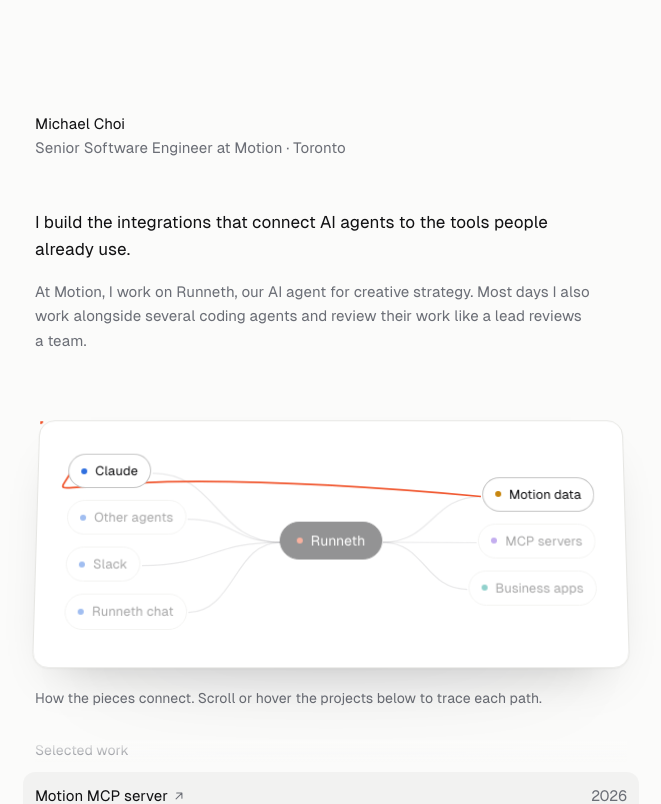
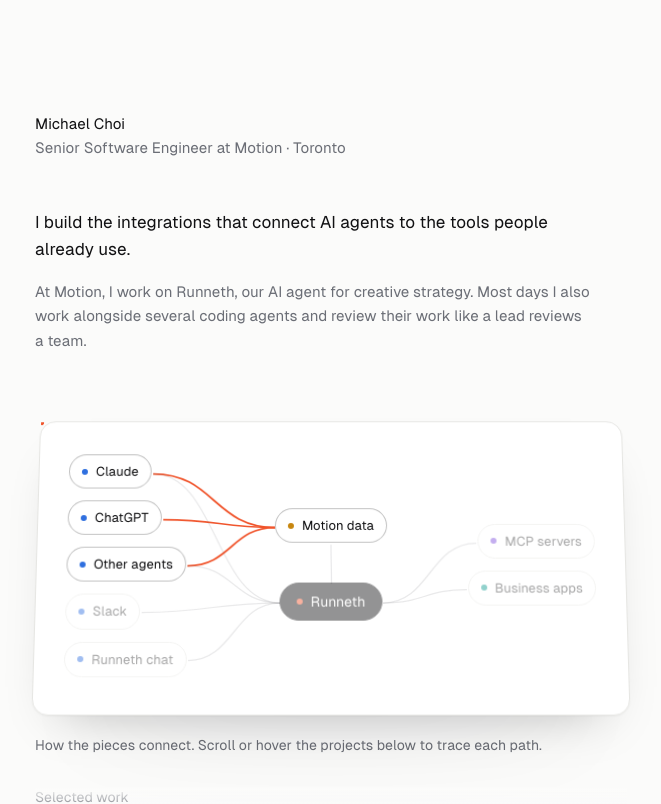
Before and after one commit to Michael-Choi/portfolio2.0, a React (Vite) app: page / in a window 1280 px wide. Shown: the top 804 px of the page, without its empty margins (309-970 px from the left). Built offline with nearby package versions, Linux system fonts and the light colour scheme.

Commit message:
fix: show the Motion MCP server as open to every agent
The Motion MCP server works with Claude, ChatGPT, and any MCP client, not
only Claude. Add ChatGPT to the diagram, move Motion data to the center
so every agent connects to it directly, and update the copy.

```diff
--- a/src/components/IntegrationDiagram.tsx
+++ b/src/components/IntegrationDiagram.tsx
@@ -28,16 +28,6 @@
   const ey = dy > 0 ? b.top : b.bottom;
   const my = (sy + ey) / 2;
   return `M${a.cx},${sy} C${a.cx},${my} ${b.cx},${my} ${b.cx},${ey}`;
-}
-
-/** Claude to Motion data skips Runneth, so it arcs around the hub: over it, or down its left side. */
-function arc(a: Box, b: Box, hub: Box) {
-  if (a.bottom < hub.top) {
-    const left = Math.max(4, Math.min(a.left, b.left, hub.left) - 22);
-    return `M${a.left},${a.cy} C${left},${a.cy + 40} ${left},${b.cy - 40} ${b.left},${b.cy}`;
-  }
-  const top = Math.max(4, Math.min(a.top, b.top, hub.top) - 24);
-  return `M${a.right},${a.cy} C${a.right + 60},${top} ${b.left - 60},${top} ${b.left},${b.cy}`;
 }
 
 const Pill = ({ node, state }: { node: MapNode; state: 'rest' | 'on' | 'off' }) => {
@@ -112,7 +102,6 @@
   const stateOf = (id: string) => (!active || lit.size === 0 ? 'rest' : litNodes.has(id) ? 'on' : 'off');
 
   const column = (side: MapNode['side']) => nodes.filter((node) => node.side === side);
-  const hub = nodes.find((node) => node.side === 'hub')!;
 
   // The card leans back a little and tilts a few degrees toward the pointer. Touch and reduced
   // motion keep the resting tilt. The style changes directly, so pointer moves cause no re-render.
@@ -161,7 +150,7 @@
                 const b = boxes[to];
                 if (!a || !b) return null;
                 const key = `${from}-${to}`;
-                const d = from === 'claude' && to === 'motion' ? arc(a, b, boxes[hub.id]) : link(a, b);
+                const d = link(a, b);
                 const on = lit.has(key);
                 return (
                   <g key={key}>
@@ -190,7 +179,12 @@
                   <Pill key={node.id} node={node} state={stateOf(node.id)} />
                 ))}
               </div>
-              <Pill node={hub} state={stateOf(hub.id)} />
+              {/* Motion data sits above Runneth on wide screens and beside it on phones. */}
+              <div className="flex items-center gap-6 sm:flex-col sm:gap-10">
+                {column('center').map((node) => (
+                  <Pill key={node.id} node={node} state={stateOf(node.id)} />
+                ))}
+              </div>
               <div className="flex flex-wrap justify-center gap-2 sm:flex-col sm:items-end sm:gap-3">
                 {column('right').map((node) => (
                   <Pill key={node.id} node={node} state={stateOf(node.id)} />
--- a/src/content.ts
+++ b/src/content.ts
@@ -15,22 +15,27 @@
 ];
 
 export type Group = 'hub' | 'surface' | 'data' | 'tools' | 'apps';
-export type MapNode = { id: string; label: string; group: Group; side: 'left' | 'hub' | 'right' };
+export type MapNode = { id: string; label: string; group: Group; side: 'left' | 'center' | 'right' };
 
-// The integration diagram. Left: where people and agents talk to Runneth. Right: what Runneth reaches.
+// The integration diagram. Left: assistants, agents, and chat surfaces. Center: Motion data and
+// Runneth. Right: the tools that Runneth reaches.
 export const nodes: MapNode[] = [
   { id: 'claude', label: 'Claude', group: 'surface', side: 'left' },
+  { id: 'chatgpt', label: 'ChatGPT', group: 'surface', side: 'left' },
   { id: 'agents', label: 'Other agents', group: 'surface', side: 'left' },
   { id: 'slack', label: 'Slack', group: 'surface', side: 'left' },
   { id: 'chat', label: 'Runneth chat', group: 'surface', side: 'left' },
-  { id: 'runneth', label: 'Runneth', group: 'hub', side: 'hub' },
-  { id: 'motion', label: 'Motion data', group: 'data', side: 'right' },
+  { id: 'motion', label: 'Motion data', group: 'data', side: 'center' },
+  { id: 'runneth', label: 'Runneth', group: 'hub', side: 'center' },
   { id: 'mcp', label: 'MCP servers', group: 'tools', side: 'right' },
   { id: 'apps', label: 'Business apps', group: 'apps', side: 'right' },
 ];
 
-/** Edges as [from, to]. claude→motion is the Motion MCP server, drawn as an arc over Runneth. */
+/** Edges as [from, to]. The edges into Motion data are the Motion MCP server. */
 export const edges: [string, string][] = [
+  ['claude', 'motion'],
+  ['chatgpt', 'motion'],
+  ['agents', 'motion'],
   ['claude', 'runneth'],
   ['agents', 'runneth'],
   ['slack', 'runneth'],
@@ -38,7 +43,6 @@
   ['runneth', 'motion'],
   ['runneth', 'mcp'],
   ['runneth', 'apps'],
-  ['claude', 'motion'],
 ];
 
 export type WorkItem = {
@@ -53,10 +57,10 @@
 export const work: WorkItem[] = [
   {
     title: 'Motion MCP server',
-    text: 'Brings Motion’s ad data into Claude. Listed in Claude’s connector directory.',
+    text: 'Brings Motion’s ad data into Claude, ChatGPT, and any agent that speaks MCP. Listed in Claude’s connector directory.',
     year: '2026',
     href: 'https://claude.com/connectors/motion',
-    path: ['claude-motion'],
+    path: ['claude-motion', 'chatgpt-motion', 'agents-motion'],
   },
   {
     title: 'Runneth MCP',
```
